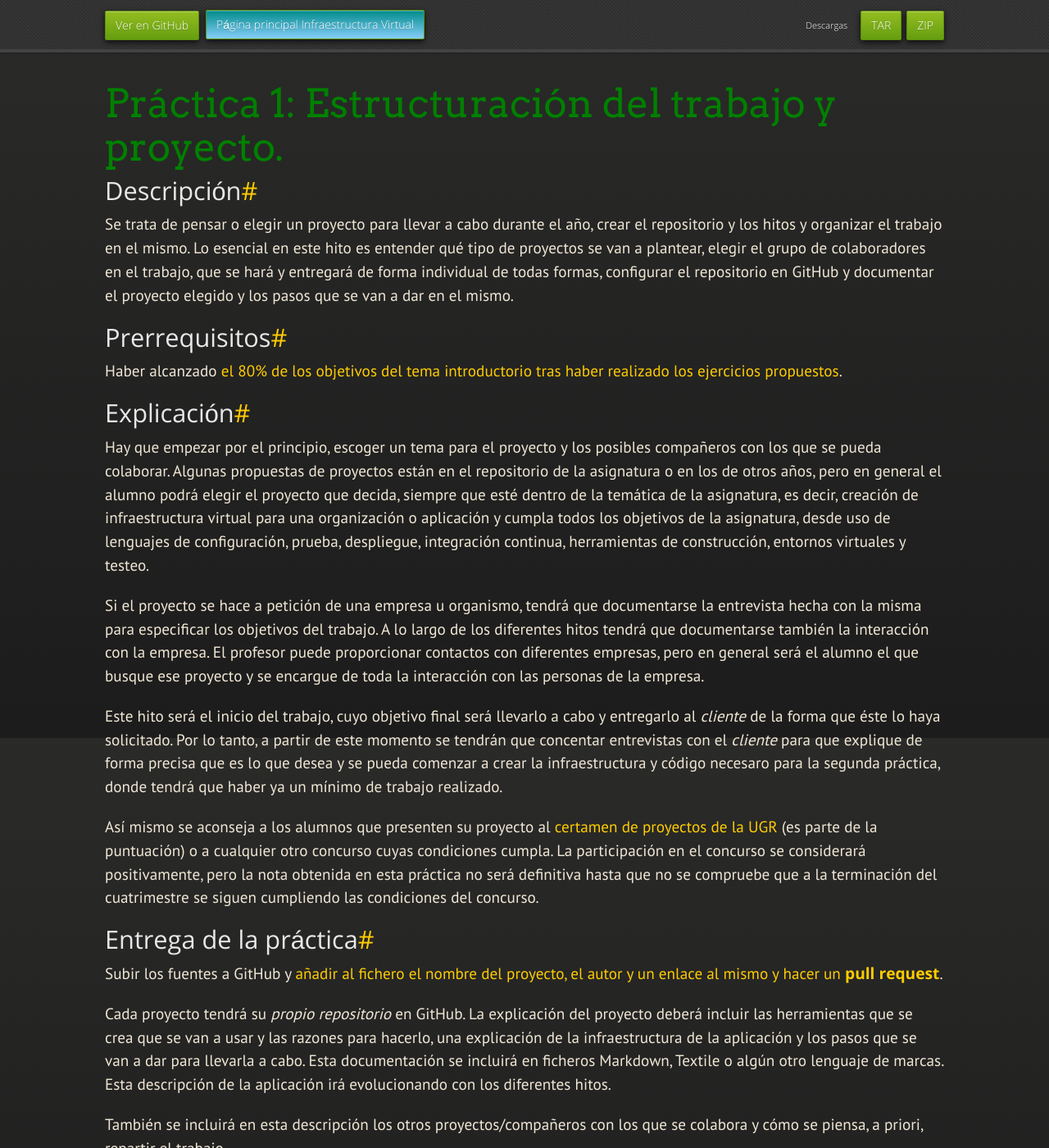
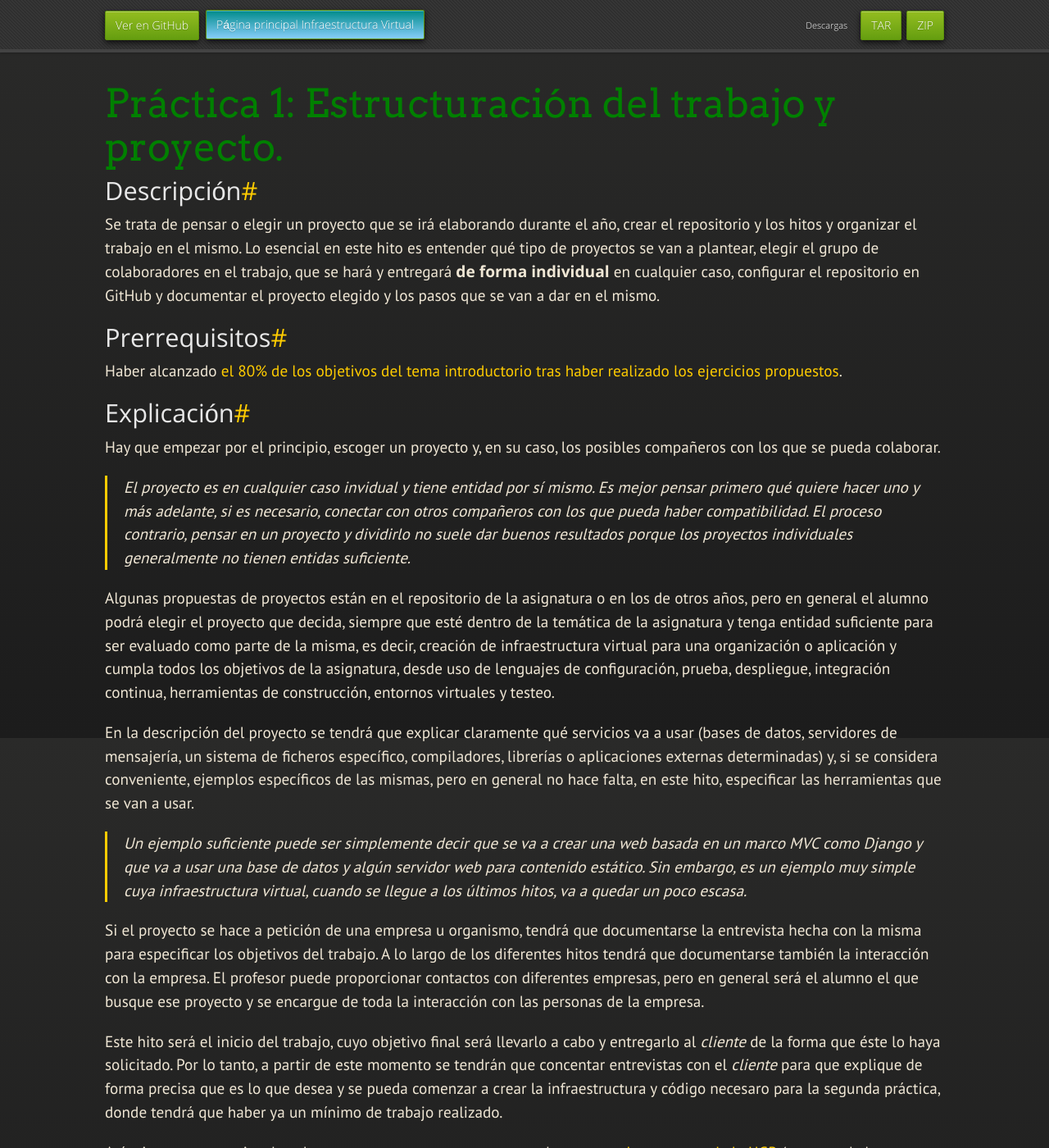
Before and after one commit to JJ/IV, a Jekyll site: the page built from documentos/practicas/1.Infraestructura.md, in a window 1280 px wide and 1400 px high. Shown: the whole window at 82% size. Built offline with Jekyll 4.4.1, drawn with Linux system fonts in a browser that asks for light colours; nearby versions of some CDN libraries; some web fonts are replaced; some of the changed text lies outside the part shown.

Commit message:
Modificando el guión para aclarar cosas

```diff
--- a/documentos/practicas/1.Infraestructura.md
+++ b/documentos/practicas/1.Infraestructura.md
@@ -9,11 +9,11 @@ Práctica 1: Estructuración del trabajo y proyecto.
 Descripción
 -----------------
 
-Se trata de pensar o elegir un proyecto para llevar a cabo durante el año,
+Se trata de pensar o elegir un proyecto que se irá elaborando durante el año,
 crear el repositorio y los hitos y organizar el trabajo en el
 mismo. Lo esencial en este hito es entender qué tipo de proyectos se van a
 plantear, elegir el grupo de colaboradores en el trabajo, que se hará
-y entregará de forma individual de todas formas, configurar
+y entregará **de forma individual** en cualquier caso, configurar
 el repositorio en GitHub y documentar el proyecto elegido y los pasos que se van a dar
 en el mismo.
 
@@ -26,16 +26,39 @@ Haber alcanzado
 Explicación
 ----------------
 
-Hay que empezar por el principio, escoger un tema para el proyecto y
-los posibles compañeros con los que se pueda colaborar. Algunas
+Hay que empezar por el principio, escoger un proyecto y, en su caso,
+los posibles compañeros con los que se pueda colaborar.
+
+>El proyecto es en cualquier caso invidual y tiene entidad por sí
+>mismo. Es mejor pensar primero qué quiere hacer uno y más adelante,
+>si es necesario, conectar con otros compañeros con los que pueda
+>haber compatibilidad. El proceso contrario, pensar en un proyecto y
+>dividirlo no suele dar buenos resultados porque los proyectos
+>individuales generalmente no tienen entidas suficiente.
+
+Algunas
 propuestas de proyectos están en el
 repositorio de la asignatura o en los de otros años, pero en general
 el alumno podrá elegir el proyecto que decida, siempre que esté dentro
-de la temática de la asignatura, es decir, creación de infraestructura
+de la temática de la asignatura y tenga entidad suficiente para ser
+evaluado como parte de la misma, es decir, creación de infraestructura
 virtual para una organización o aplicación y cumpla todos los
 objetivos de la asignatura, desde uso de lenguajes de configuración,
 prueba, despliegue, integración continua, herramientas de
 construcción, entornos virtuales y testeo.
+
+En la descripción del proyecto se tendrá que explicar claramente qué
+servicios va a usar (bases de datos, servidores de mensajería, un
+sistema de ficheros específico, compiladores, librerías o aplicaciones
+externas determinadas) y, si se considera conveniente, ejemplos
+específicos de las mismas, pero en general no hace falta, en este
+hito, especificar las herramientas que se van a usar.
+
+>Un ejemplo suficiente puede ser simplemente decir que se va a crear una
+>web basada en un marco MVC como Django y que va a usar una base de
+>datos y algún servidor web para contenido estático. Sin embargo, es
+>un ejemplo muy simple cuya infraestructura virtual, cuando se llegue
+>a los últimos hitos, va a quedar un poco escasa.
 
 Si el proyecto se hace a petición de una empresa u organismo, tendrá
 que documentarse la entrevista hecha con la misma para especificar los
@@ -87,7 +110,7 @@ objetivos del primer tema de la asignatura. En caso contrario no se
 evaluará este hito del proyecto. Si se cumplen los requisitos, la
 puntuación será:
 
-* 3 puntos: Repositorio creado.
+* 3 puntos: Repositorio individual creado y entregado correctamente, con la licencia correcta y con todos los *commits* hechos por el propio alumno.
 * 5 puntos: Documentación correcta que explique qué proyecto se ha
   elegido y por qué, y qué pasos se van a llevar a cabo para
   hacerlo. Esta descripción debe mostrar claramente que se ha
```
